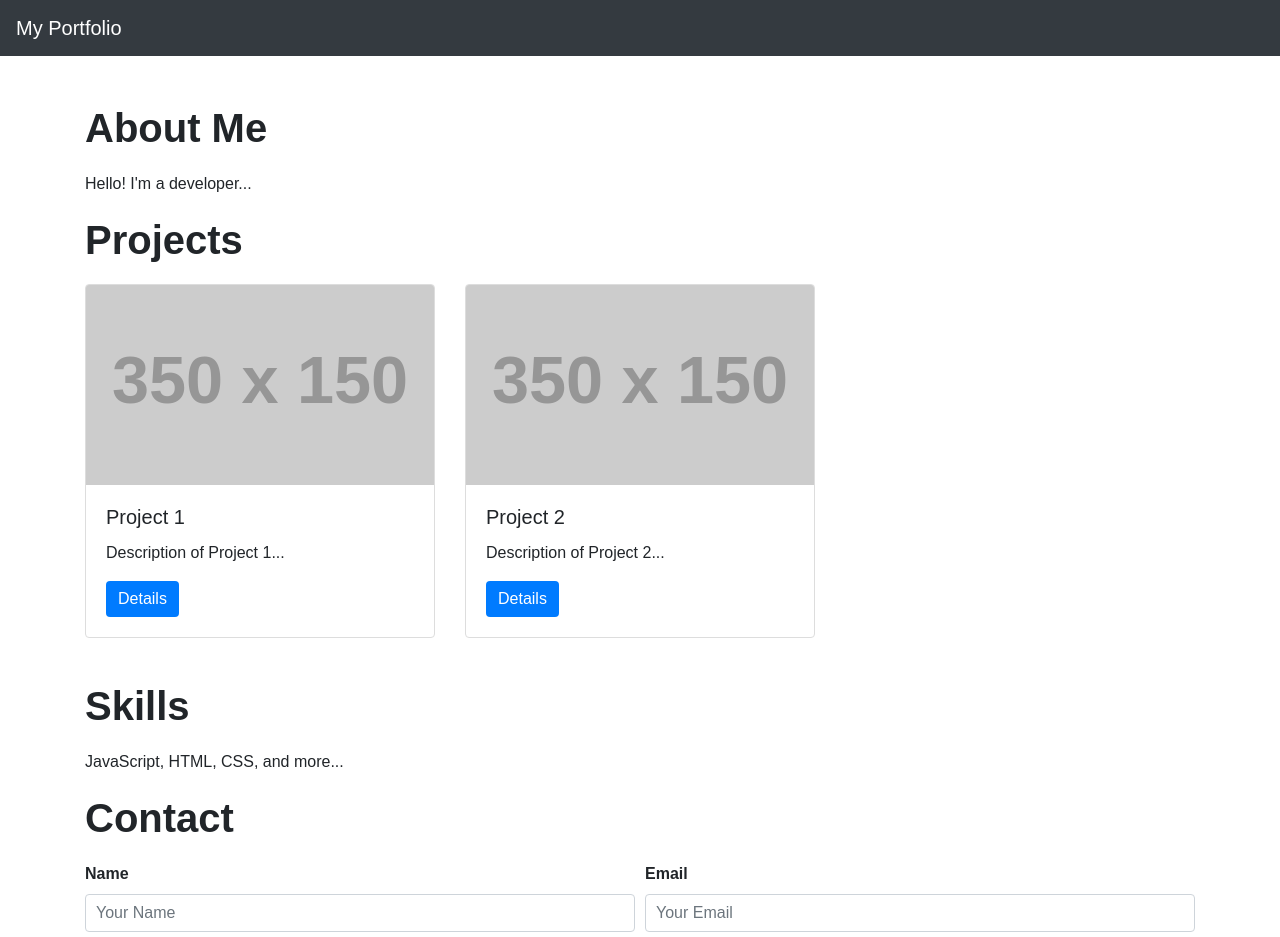
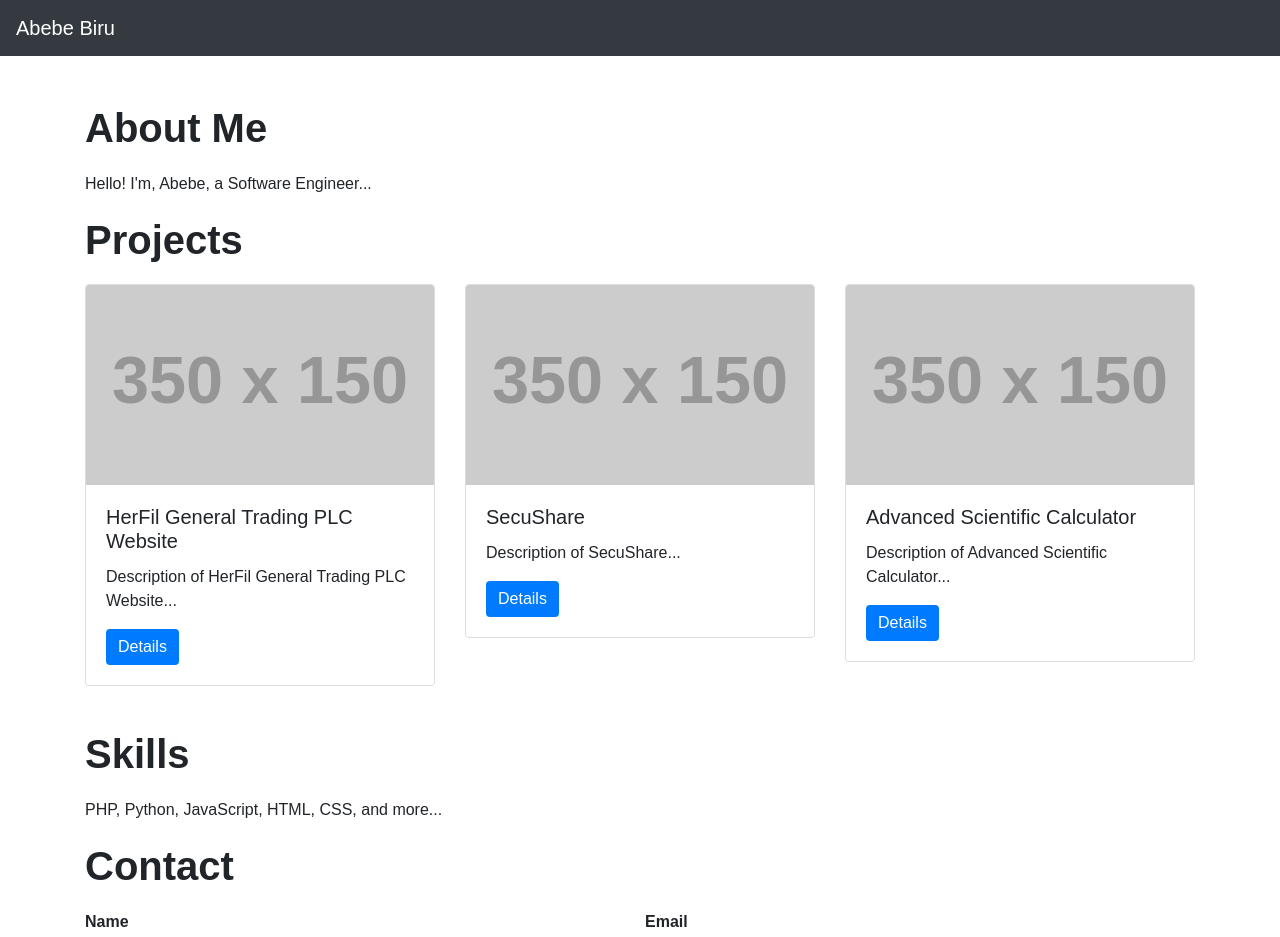
Before and after one commit to Abebe-Biru/Abebe-Biru.github.io, a plain HTML site: page index.html in a window 1280 px wide. Shown: the top 937 px of the page. Drawn offline with nearby package versions, Linux system fonts and the light colour scheme; some packages are replaced by stand-ins of ours; placeholder pictures from the web are drawn by us; a script that the page names is missing.

Commit message:
Modified index file

```diff
--- a/index.html
+++ b/index.html
@@ -3,7 +3,7 @@
 <head>
     <meta charset="UTF-8">
     <meta name="viewport" content="width=device-width, initial-scale=1.0">
-    <title>My Developer Portfolio</title>
+    <title>Abebe Biru | Portfolio</title>
     <!-- Bootstrap CSS from CDN -->
     <link rel="stylesheet" href="https://maxcdn.bootstrapcdn.com/bootstrap/4.5.2/css/bootstrap.min.css">
     <!-- SweetAlert2 CSS from CDN -->
@@ -14,14 +14,14 @@
 <body>
     <!-- Navigation -->
     <nav class="navbar navbar-expand-lg navbar-dark bg-dark">
-        <a class="navbar-brand" href="#">My Portfolio</a>
+        <a class="navbar-brand" href="#">Abebe Biru</a>
     </nav>
 
     <!-- Main Content -->
     <div class="container mt-5">
         <section id="about">
             <h1>About Me</h1>
-            <p>Hello! I'm a developer...</p>
+            <p>Hello! I'm, Abebe, a Software Engineer...</p>
         </section>
         <section id="projects">
             <h1>Projects</h1>
@@ -33,9 +33,9 @@
                             <img src="https://via.placeholder.com/350x150" class="card-img-top" alt="Project 1">
                         </a>
                         <div class="card-body">
-                            <h5 class="card-title">Project 1</h5>
-                            <p class="card-text">Description of Project 1...</p>
-                            <button class="btn btn-primary" onclick="showProjectDetails('Project 1')">Details</button>
+                            <h5 class="card-title">HerFil General Trading PLC Website</h5>
+                            <p class="card-text">Description of HerFil General Trading PLC Website...</p>
+                            <button class="btn btn-primary" onclick="showProjectDetails('HerFil General Trading PLC Website')">Details</button>
                         </div>
                     </div>
                 </div>
@@ -46,9 +46,22 @@
                             <img src="https://via.placeholder.com/350x150" class="card-img-top" alt="Project 2">
                         </a>
                         <div class="card-body">
-                            <h5 class="card-title">Project 2</h5>
-                            <p class="card-text">Description of Project 2...</p>
-                            <button class="btn btn-primary" onclick="showProjectDetails('Project 2')">Details</button>
+                            <h5 class="card-title">SecuShare</h5>
+                            <p class="card-text">Description of SecuShare...</p>
+                            <button class="btn btn-primary" onclick="showProjectDetails('SecuShare')">Details</button>
+                        </div>
+                    </div>
+                </div>
+                <!-- Project 3 -->
+                <div class="col-md-4">
+                    <div class="card mb-4">
+                        <a href="https://www.example.com/project2" target="_blank">
+                            <img src="https://via.placeholder.com/350x150" class="card-img-top" alt="Project 2">
+                        </a>
+                        <div class="card-body">
+                            <h5 class="card-title">Advanced Scientific Calculator</h5>
+                            <p class="card-text">Description of Advanced Scientific Calculator...</p>
+                            <button class="btn btn-primary" onclick="showProjectDetails('Advanced Scientific Calculator')">Details</button>
                         </div>
                     </div>
                 </div>
@@ -57,11 +70,11 @@
         </section>
         <section id="skills">
             <h1>Skills</h1>
-            <p>JavaScript, HTML, CSS, and more...</p>
+            <p>PHP, Python, JavaScript, HTML, CSS, and more...</p>
         </section>
         <section id="contact">
             <h1>Contact</h1>
-            <form id="contactForm">
+            <form id="contactForm" action="mailto:abesoboka@gmail.com" method="post" enctype="text/plain">
                 <div class="form-row">
                     <div class="form-group col-md-6">
                         <label for="name">Name</label>
```
Also changed, not shown: 1 other file.
